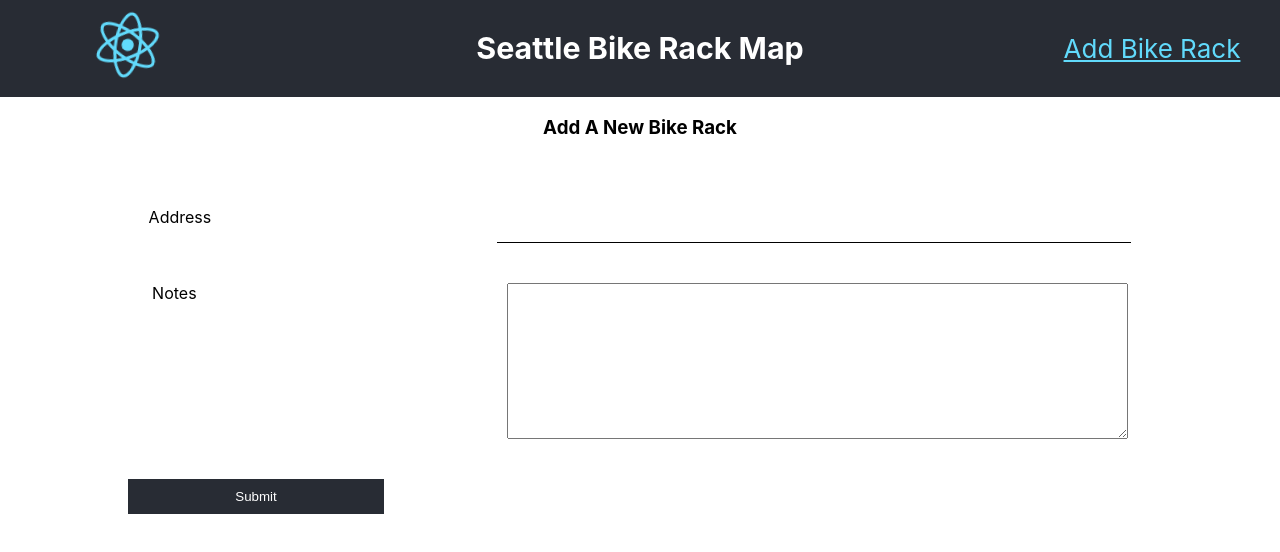
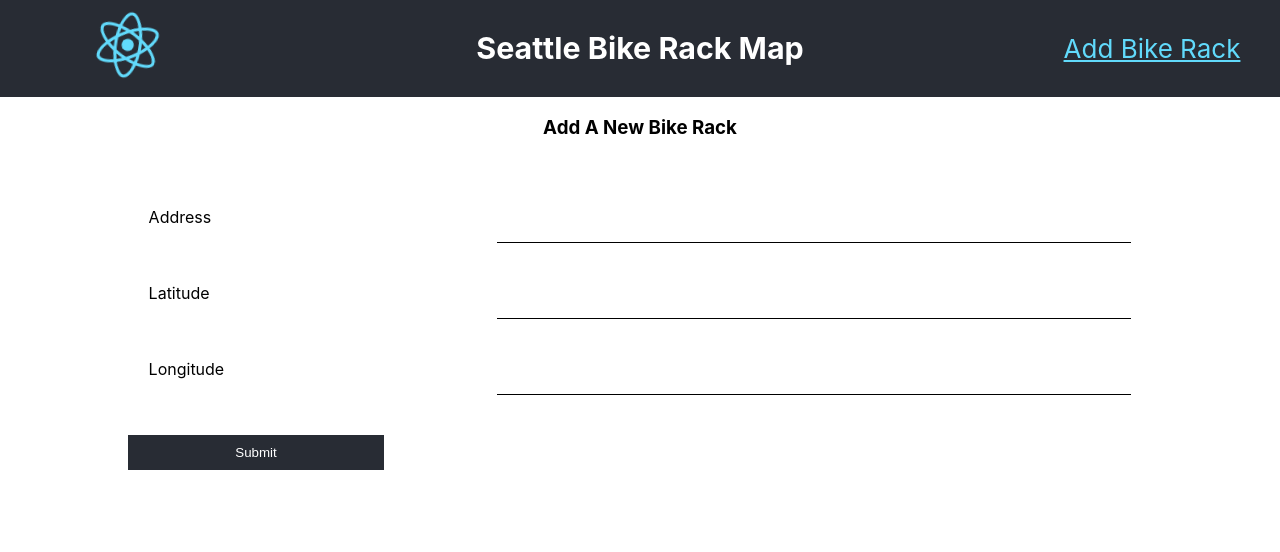
Before and after one commit to mdemichele/seattle-bike-racks, a React (Create React App) app in the folder client/: page /add-rack in a window 1280 px wide. Shown: the top 552 px of the page. Built offline with nearby package versions, Linux system fonts and the light colour scheme.

Commit message:
added to the Add New Bike feature

```diff
--- a/client/src/App.css
+++ b/client/src/App.css
@@ -94,7 +94,7 @@
 }
 
 .form-input {
-  width: 70%;
+  width: 75%;
   border: none;
   border-bottom: 1px solid black;
   padding: 10px;
--- a/client/src/pages/AddRack.js
+++ b/client/src/pages/AddRack.js
@@ -1,14 +1,22 @@
 import React, { useState } from 'react';
 import Header from '../components/Header';
+import axios from 'axios';
 
 function AddRackPage() {
   const [address, setAddress] = useState("");
-  const [notes, setNotes] = useState("");
+  const [latitude, setLatitude] = useState("");
+  const [longitude, setLongitude] = useState("");
 
-  function handleSubmit(event) {
+  async function handleSubmit(event) {
     event.preventDefault();
 
-    alert("Not implemented yet");
+    let response = await axios.post("/add-new-bike-rack", {
+      address: address,
+      latitude: latitude,
+      longitude: longitude
+    });
+
+    alert(response.data.message);
   }
 
   return (
@@ -31,10 +39,16 @@ function AddRackPage() {
             <input className="form-input" type="text" value={address} onChange={(event)=> { setAddress(event.target.value) }} />
           </div>
 
-          {/* Notes */}
+          {/* Latitude */}
           <div className="form-row">
-            <label className="form-label">Notes</label>
-            <textarea className="form-text" value={notes} rows="10" cols="100" onChange={(event) => {setNotes(event.target.value) }} />
+            <label className="form-label">Latitude</label>
+            <input className="form-input" type="text" value={latitude} onChange={(event) => { setLatitude(event.target.value) }} />
+          </div>
+
+          {/* Longitude */}
+          <div className="form-row">
+            <label className="form-label">Longitude</label>
+            <input className="form-input" type="text" value={longitude} onChange={(event) => { setLongitude(event.target.value) }} />
           </div>
 
           {/* Submit */}
```
Also changed, not shown: 2 other files (tests, documents, lock files or other folders).
